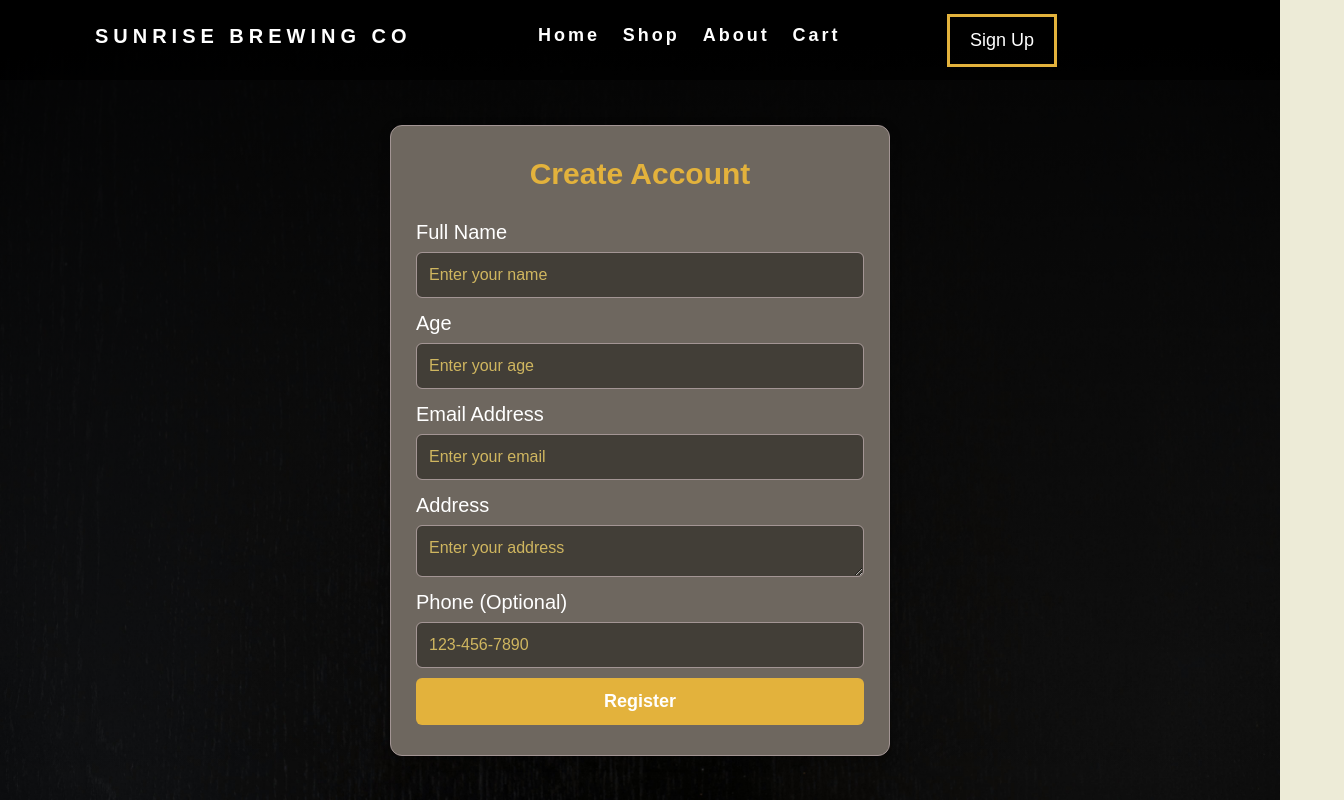
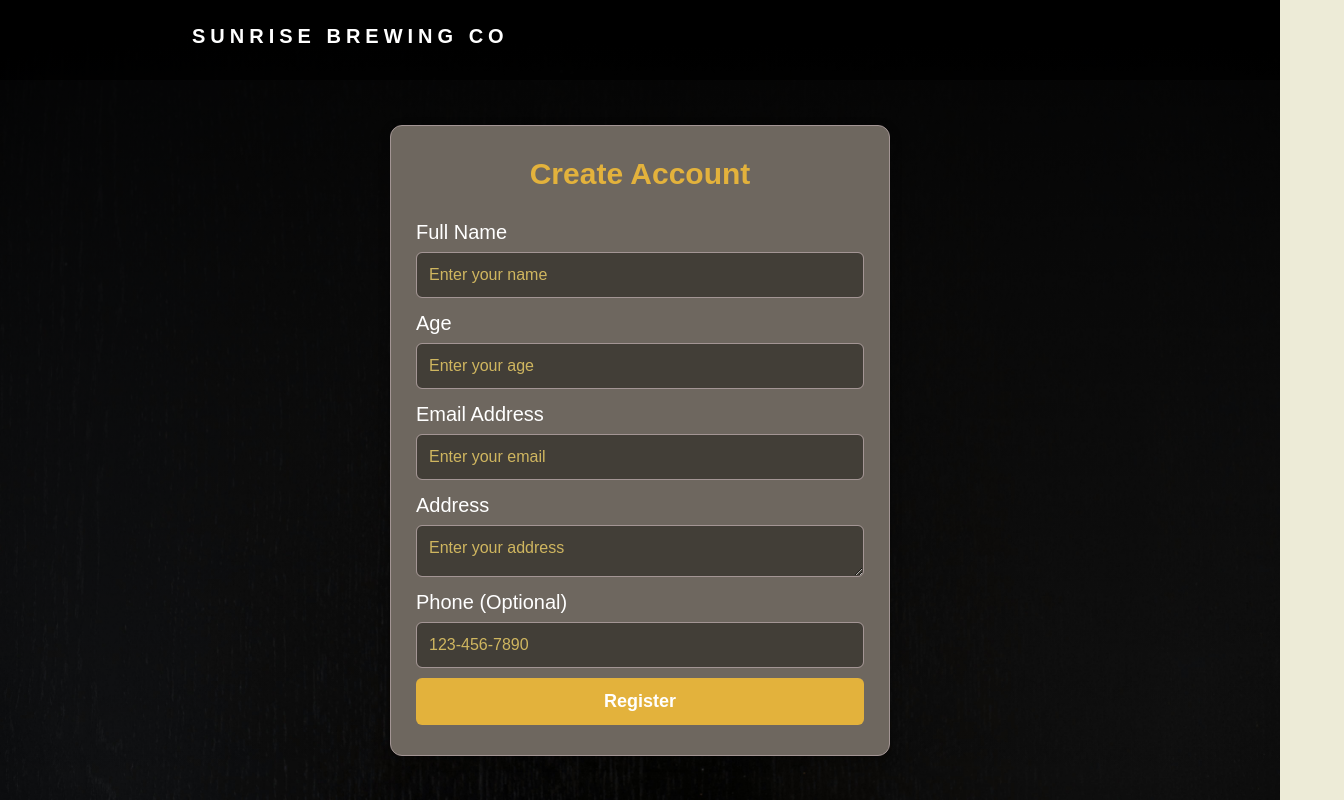
Before and after one commit to e-salgado/SunriseBrewingCo, a plain HTML site: page signup.html in a window 1280 px wide. Shown: the whole page, 1344 px wide, since content can reach past the window. Drawn offline with nearby package versions, Linux system fonts and the light colour scheme.

Commit message:
Update signup.html

```diff
--- a/signup.html
+++ b/signup.html
@@ -113,17 +113,9 @@
 <body>
     <!--Nav Bar-->
     <header class="main-head">
-        <nav>
+        <nav style="justify-content: left; margin: auto 19.2rem;">
             <div class="logo">
                 <h4> <a href="index.html">Sunrise Brewing Co</a></h4>
-            </div>
-            <ul class="nav-links">
-                <li><a href="index.html">Home</a></li>
-                <li><a href="#">Shop</a></li>
-                <li><a href="#">About</a></li>
-                <li><a href="./checkout.html">Cart</a></li>
-            </ul>
-            <button class="nav-btn"><a href="./signup.html">Sign Up</a></button>
         </nav>
     </header>
 
```
